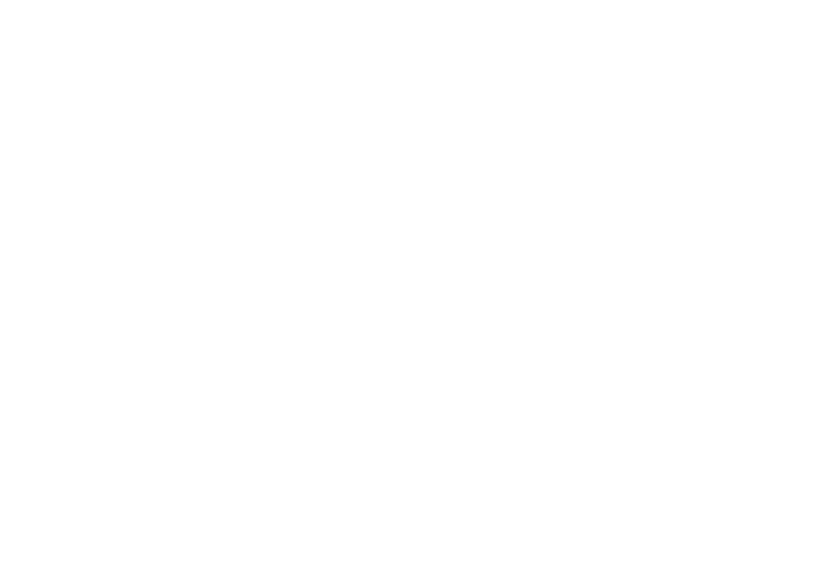
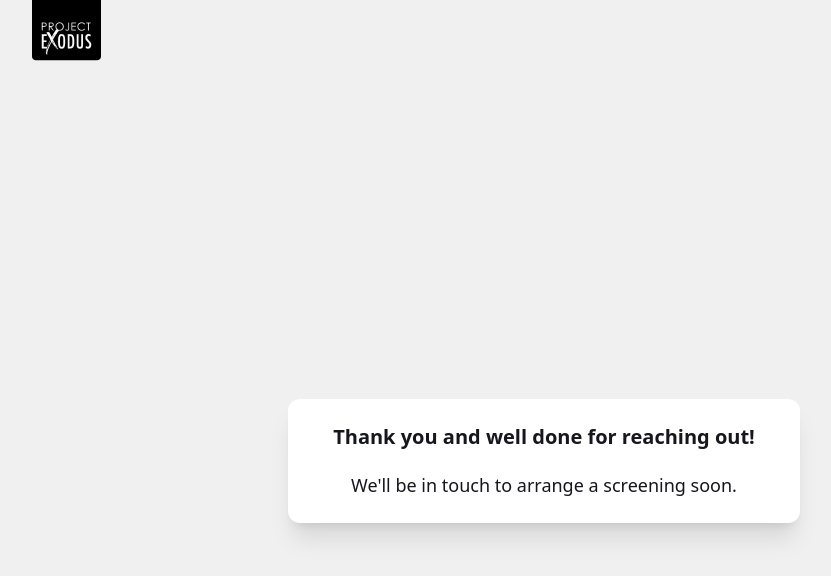
Before and after one commit to Mx-Crvr/audit_dudit, a website: page dist/thankyou.html in a window 1280 px wide. Shown: the whole page, without its empty margins (96-927 px from the left). Drawn offline with Linux system fonts and the light colour scheme.

Commit message:
style thank you page

```diff
--- a/dist/thankyou.html
+++ b/dist/thankyou.html
@@ -6,7 +6,16 @@
   <title>Thank you</title>
   <link rel="stylesheet" href="./main.css">
 </head>
-<body>
+<body class="bg-white text-black">
+  <header class="max-w-5xl mx-auto">
+    <img src="./imgs/pex-logo.webp" alt="PEx Logo">
+  </header>
 
+  <main class="max-w-5xl mx-auto text-lg  flex justify-center items-center h-screen">
+    <div class="container bg-[#fff] p-6 shadow-xl rounded-xl flex flex-col items-center justify-center gap-5 w-1/2 mx-auto">
+      <h1 class="text-xl font-semibold">Thank you and well done for reaching out!</h1>
+      <p>We'll be in touch to arrange a screening soon.</p>
+    </div>
+  </main>
 </body>
 </html>
```
Also changed, not shown: dist/main.css.
